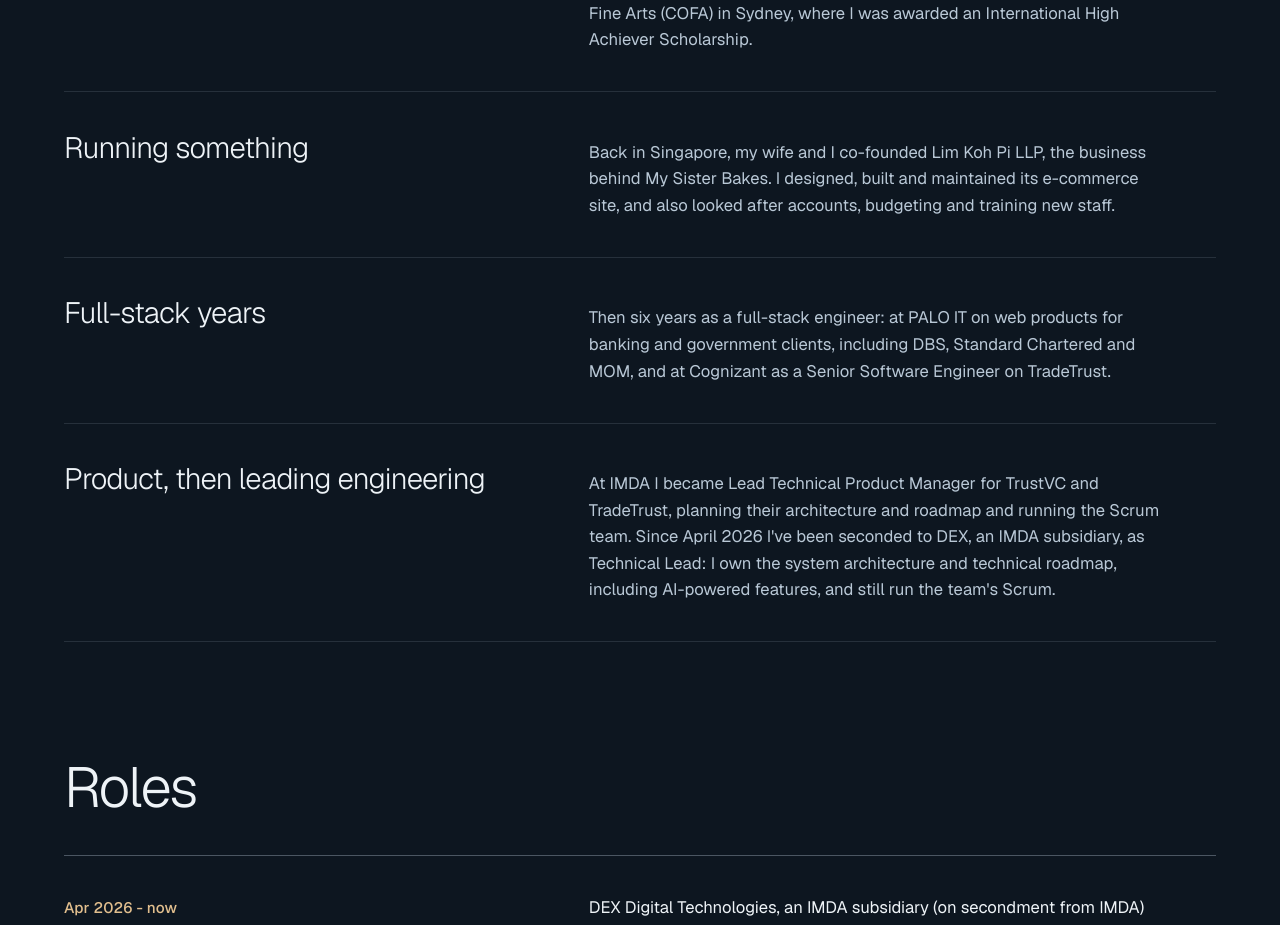
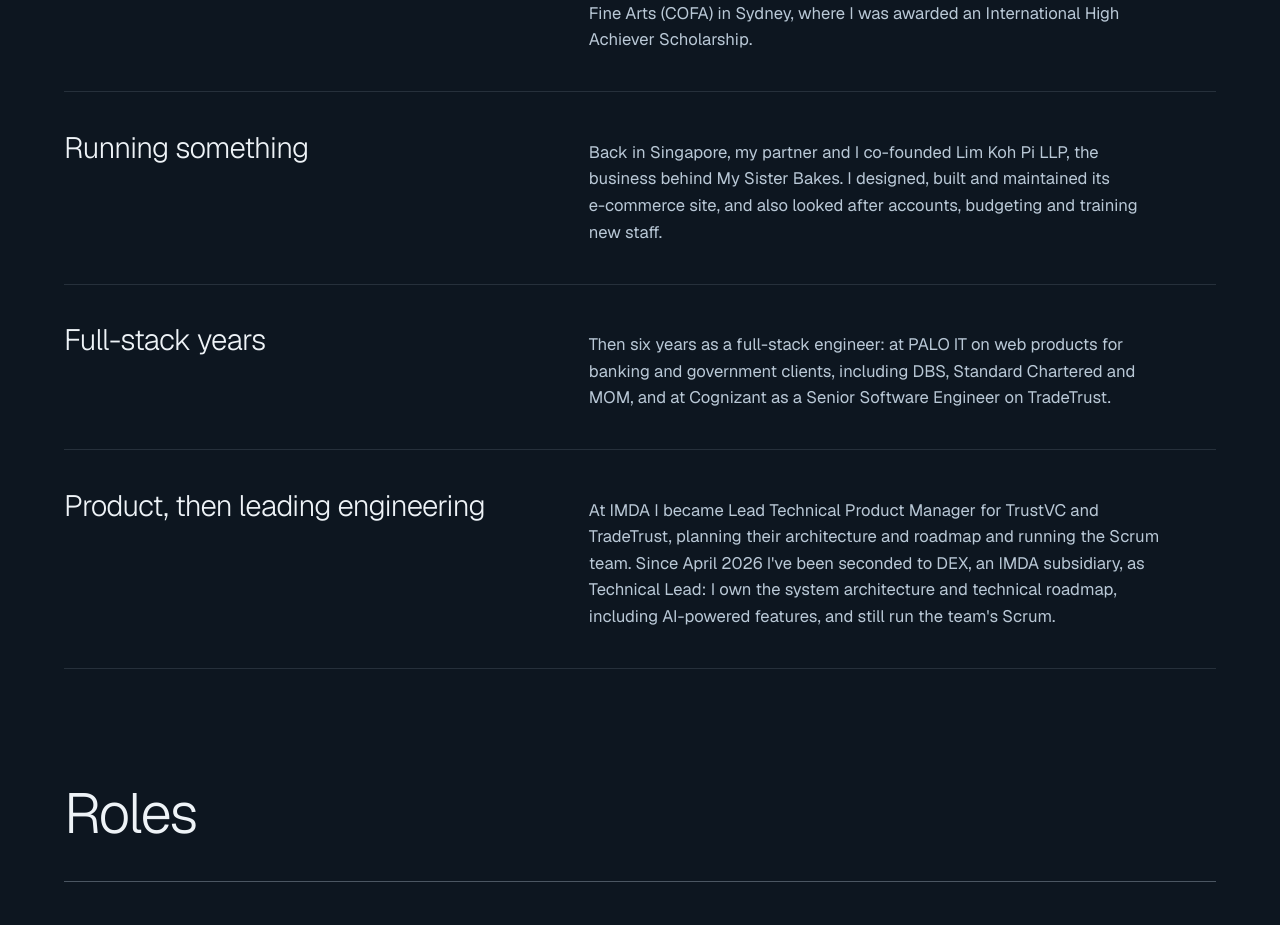
Before and after one commit to isaackps/IsaacWebsite-portfolio, a React (Vite) app: page /#/ in a window 1280 px wide. Shown: the part 1680-2605 px from the top of the page. Built offline with nearby package versions, Linux system fonts and the light colour scheme.

Commit message:
update text

```diff
--- a/src/pages/Home.tsx
+++ b/src/pages/Home.tsx
@@ -61,7 +61,7 @@
           </article>
           <article className="ledger-row reveal">
             <h3 className="ledger-name ledger-name-sm">Running something</h3>
-            <p className="ledger-text">Back in Singapore, my wife and I co-founded Lim Koh Pi LLP, the business behind My Sister Bakes. I designed, built
+            <p className="ledger-text">Back in Singapore, my partner and I co-founded Lim Koh Pi LLP, the business behind My Sister Bakes. I designed, built
               and maintained its <span className="nowrap">e-commerce</span> site, and also looked after accounts, budgeting and training new staff.</p>
           </article>
           <article className="ledger-row reveal">
```
